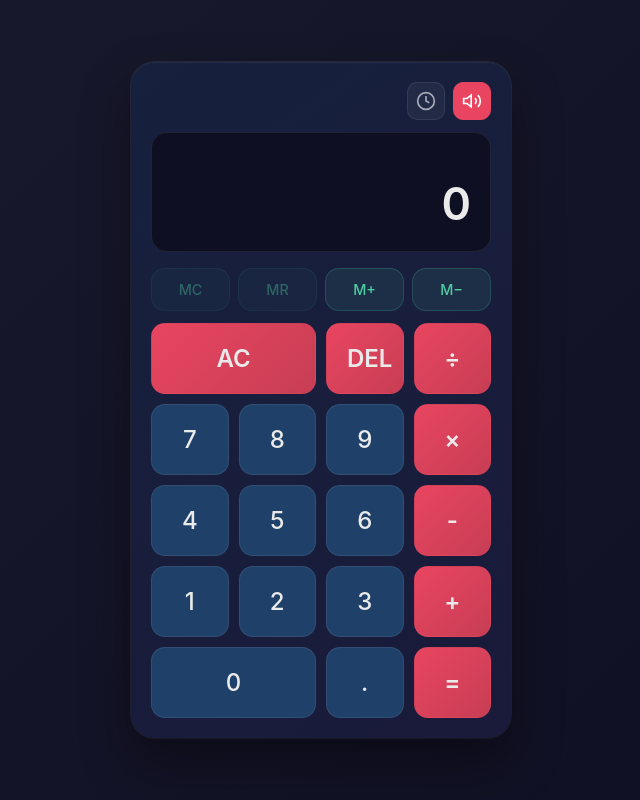
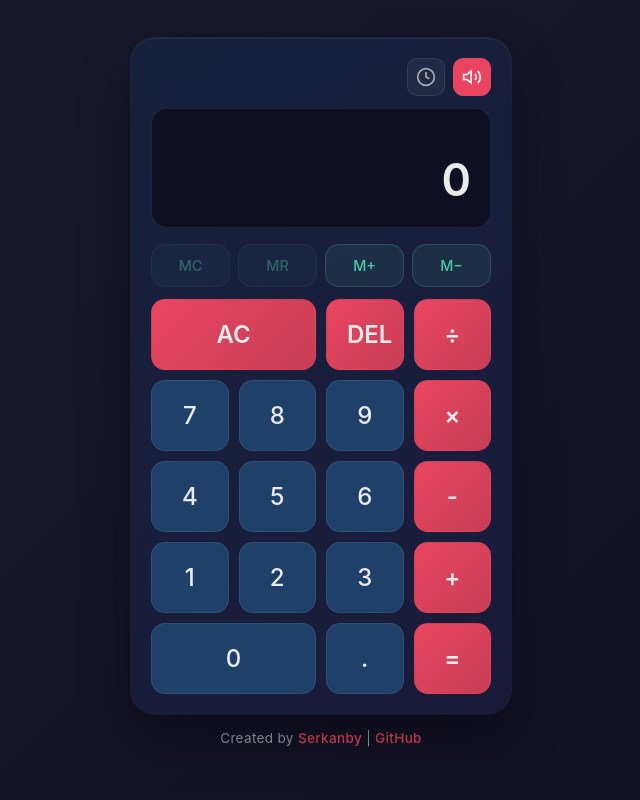
Before and after one commit to Serkanbyx/basic-calculator, a plain HTML site: page index.html in a window 1280 px wide. Shown: the whole page, without its empty margins (319-959 px from the left). Drawn offline with Linux system fonts and the light colour scheme.

Commit message:
docs: add GitHub templates and footer signature
- Add bug report issue template with OS/browser dropdowns
- Add feature request issue template with priority/category options
- Add issue template config to disable blank issues
- Add pull request template with checklist and screenshots section
- Add footer signature with developer links to index.html
- Add footer styling with hover effects and accessibility focus states
- Include security and discussions contact links in issue config

```diff
--- a/index.html
+++ b/index.html
@@ -213,6 +213,24 @@
           <span class="memory-value" id="memory-value">0</span>
         </div>
       </div>
+
+      <!-- Footer -->
+      <footer class="sign">
+        Created by
+        <a
+          href="https://serkanbayraktar.com/"
+          target="_blank"
+          rel="noopener noreferrer"
+          >Serkanby</a
+        >
+        |
+        <a
+          href="https://github.com/Serkanbyx"
+          target="_blank"
+          rel="noopener noreferrer"
+          >GitHub</a
+        >
+      </footer>
     </div>
     <script src="script.js"></script>
   </body>
--- a/style.css
+++ b/style.css
@@ -536,3 +536,30 @@ body {
         transition-duration: 0.01ms !important;
     }
 }
+
+/* Footer / Sign */
+.sign {
+    text-align: center;
+    padding: 16px 20px;
+    font-size: 0.85rem;
+    color: var(--text-muted);
+    letter-spacing: 0.3px;
+}
+
+.sign a {
+    color: var(--accent-color);
+    text-decoration: none;
+    font-weight: 500;
+    transition: color 0.2s ease, text-shadow 0.2s ease;
+}
+
+.sign a:hover {
+    color: var(--accent-hover);
+    text-shadow: 0 0 8px rgba(99, 102, 241, 0.4);
+}
+
+.sign a:focus {
+    outline: 2px solid var(--accent-color);
+    outline-offset: 2px;
+    border-radius: 2px;
+}
```
Also changed, not shown: 8 other files. Lines whose indentation alone changed are shown as unchanged.
